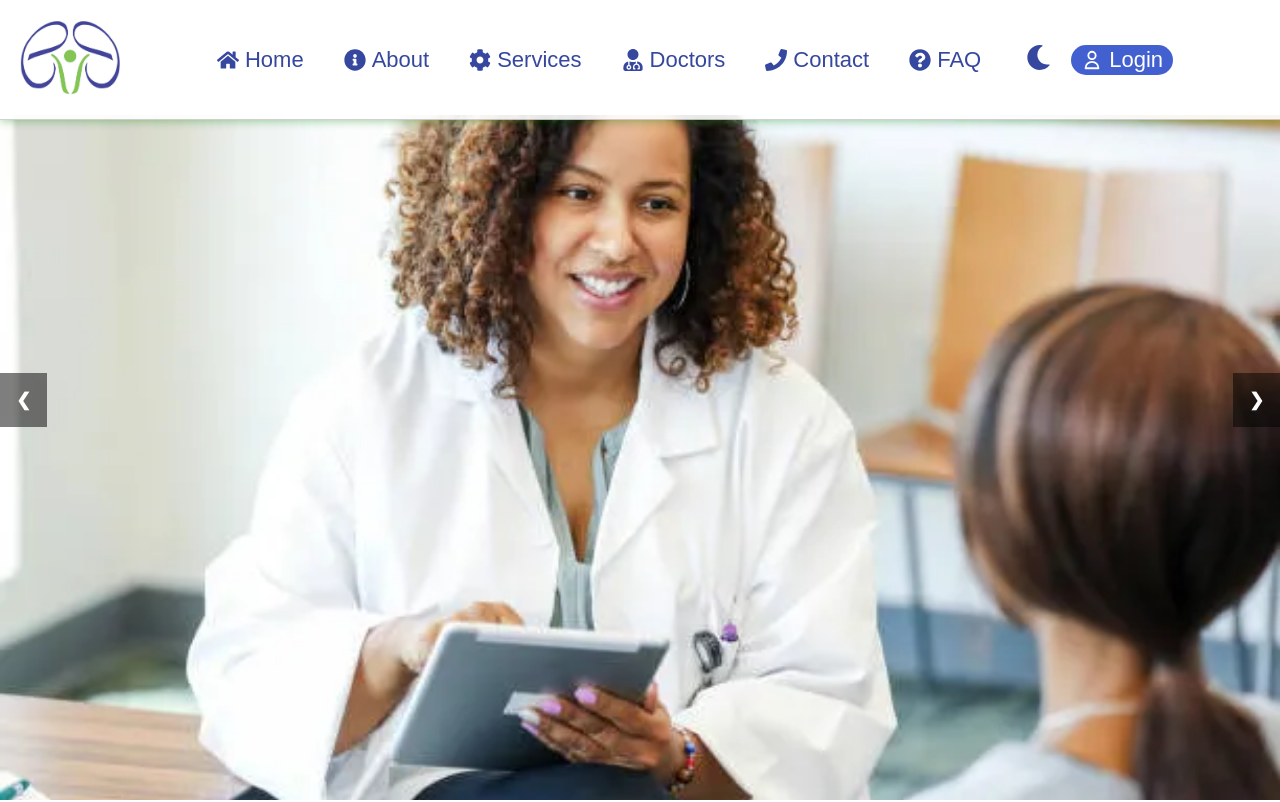
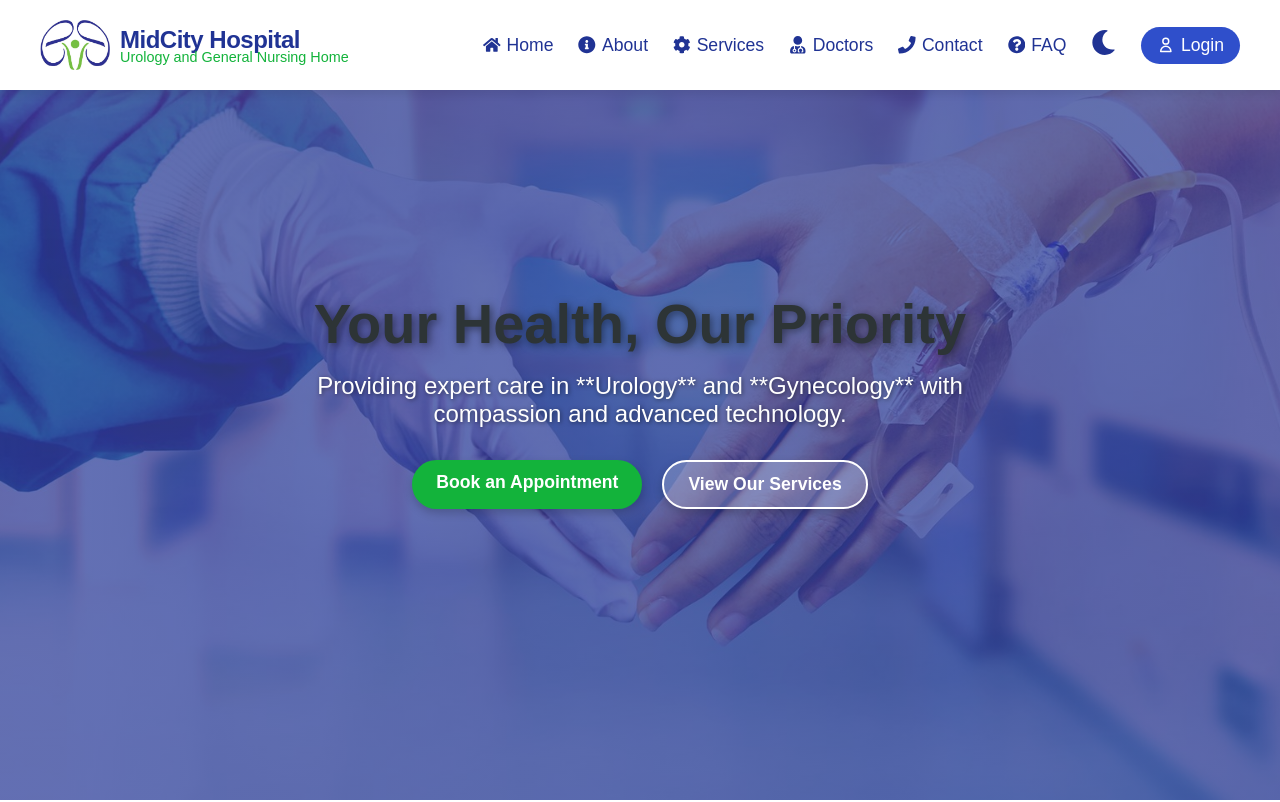
Before and after one commit to samarsajad/Hospital_Management_Website, a React (Create React App) app in the folder client/: page / in a window 1280 px wide. Shown: the top 802 px of the page. Built offline with nearby package versions, Linux system fonts and the light colour scheme.

Commit message:
version 1

```diff
--- a/client/src/components/Navbar.js
+++ b/client/src/components/Navbar.js
@@ -12,12 +12,14 @@ import {
   FaPhone,
   FaMoon,
   FaSun,
-  FaQuestionCircle
+  FaQuestionCircle,
+  FaBars
 } from 'react-icons/fa';
 import { HiOutlineUser } from "react-icons/hi";
 
 export default function Navbar() {
   const [darkMode, setDarkMode] = useState(false);
+  const [isMobileMenuOpen, setIsMobileMenuOpen] = useState(false);
   const { isAuthenticated, logout } = useContext(AuthContext);
 
   useEffect(() => {
@@ -28,27 +30,40 @@ export default function Navbar() {
     setDarkMode((prev) => !prev);
   };
 
+  const toggleMobileMenu = () => {
+    setIsMobileMenuOpen((prev) => !prev);
+  };
+
   return (
-    <header className="header_container nav-h">
+    <header className="header_container">
       <div className="logo-container">
-        <img
-          src={darkMode ? logoDark : logoLight}
-          alt="Company Logo"
-          className="logo-img"
-        />
+        <Link to="/#home" className="logo-link">
+          <img
+            src={darkMode ? logoDark : logoLight}
+            alt="MidCity Hospital Logo"
+            className="logo-img"
+          />
+          <div className="logo-text">
+            <span className="company-name">MidCity Hospital</span>
+            <span className="tagline">Urology and General Nursing Home</span>
+          </div>
+        </Link>
       </div>
 
-      <nav className="nav_menu">
+      <button className="navbar__toggle" onClick={toggleMobileMenu} aria-label="Toggle navigation menu">
+        <FaBars />
+      </button>
+
+      <nav className={`nav_menu ${isMobileMenuOpen ? 'active' : ''}`}>
         <ul className="nav_link">
-          <li><Link to="/#home"><FaHome /> <span>Home</span></Link></li>
-          <li><Link to="/#about"><FaInfoCircle /> <span>About</span></Link></li>
-          <li><Link to="/#services"><FaCog /> <span>Services</span></Link></li>
-          <li><Link to="/#doctors"><FaUserMd /> <span>Doctors</span></Link></li>
-          <li><Link to="/#contact"><FaPhone /> <span>Contact</span></Link></li>
-          <li><Link to="/#faq"><FaQuestionCircle /> <span>FAQ</span></Link></li>
+          <li><Link to="/#home" onClick={toggleMobileMenu}><FaHome /> <span>Home</span></Link></li>
+          <li><Link to="/#about" onClick={toggleMobileMenu}><FaInfoCircle /> <span>About</span></Link></li>
+          <li><Link to="/#services" onClick={toggleMobileMenu}><FaCog /> <span>Services</span></Link></li>
+          <li><Link to="/#doctors" onClick={toggleMobileMenu}><FaUserMd /> <span>Doctors</span></Link></li>
+          <li><Link to="/#contact" onClick={toggleMobileMenu}><FaPhone /> <span>Contact</span></Link></li>
+          <li><Link to="/#faq" onClick={toggleMobileMenu}><FaQuestionCircle /> <span>FAQ</span></Link></li>
 
-
-          <li>
+          <li className="dark-mode-toggle-list-item">
             <button
               className="dark-toggle-btn"
               onClick={toggleDarkMode}
@@ -59,11 +74,11 @@ export default function Navbar() {
           </li>
           <li>
             {isAuthenticated ? (
-              <button className="nav-auth-btn" onClick={logout}>
+              <button className="nav-auth-btn" onClick={() => { logout(); toggleMobileMenu(); }}>
                 <HiOutlineUser />Logout
               </button>
             ) : (
-              <Link to="/login" className="nav-auth-btn">
+              <Link to="/login" className="nav-auth-btn" onClick={toggleMobileMenu}>
                 <HiOutlineUser />Login
               </Link>
             )}
--- a/client/src/components/Slider.js
+++ b/client/src/components/Slider.js
@@ -1,45 +1,23 @@
-import React, { useState, useEffect } from 'react';
+import React from 'react';
 import styles from './slider.module.css';
-import pic1 from '../assets/pic5.webp';
-import pic2 from '../assets/pic.webp';
-import pic3 from '../assets/pic5.webp';
-import pic4 from '../assets/pic.webp';
-
-const images = [pic1, pic2, pic3, pic4];
+import { Link } from 'react-router-dom';
 
 function Slider() {
-  const [currentIndex, setCurrentIndex] = useState(0);
-
-  const changeSlide = (direction) => {
-    const newIndex = (currentIndex + direction + images.length) % images.length;
-    setCurrentIndex(newIndex);
-  };
-
-  useEffect(() => {
-    const interval = setInterval(() => {
-      setCurrentIndex((prevIndex) => (prevIndex + 1) % images.length);
-    }, 3000);
-
-    return () => clearInterval(interval);
-  }, []);
-
   return (
-    <div className={styles.heroHeader}>
-      <div className={styles.slider}>
-        <div className={styles.slides}>
-          <img
-            src={images[currentIndex]}
-            alt={`Slide ${currentIndex + 1}`}
-            className={styles.slide}
-            loading="lazy"
-          />
+    <div className={styles.heroSection} id="home">
+      <div className={styles.heroContent}>
+        <h1 className={styles.heroTitle}>Your Health, Our Priority</h1>
+        <p className={styles.heroSubtitle}>
+          Providing expert care in **Urology** and **Gynecology** with compassion and advanced technology.
+        </p>
+        <div className={styles.ctaButtons}>
+          <Link to="/contact" className={`${styles.ctaButton} ${styles.primary}`}>
+            Book an Appointment
+          </Link>
+          <Link to="/#services" className={`${styles.ctaButton} ${styles.secondary}`}>
+            View Our Services
+          </Link>
         </div>
-        <button className={`${styles.button} ${styles.prev}`} onClick={() => changeSlide(-1)}>
-          &#10094;
-        </button>
-        <button className={`${styles.button} ${styles.next}`} onClick={() => changeSlide(1)}>
-          &#10095;
-        </button>
       </div>
     </div>
   );
--- a/client/src/components/slider.module.css
+++ b/client/src/components/slider.module.css
@@ -98,3 +98,107 @@
   color: #f7f7f7 !important;
   text-shadow: 0 2px 10px #000;
 }
+/* New Hero Section Styles */
+.heroSection {
+  height: 100vh;
+  width: 100%;
+  display: flex;
+  align-items: center;
+  justify-content: center;
+  text-align: center;
+  color: white;
+  background: linear-gradient(rgba(32, 51, 148, 0.7), rgba(32, 51, 148, 0.7)), url('../assets/hero-bg.webp') center/cover no-repeat fixed;
+  position: relative;
+  overflow: hidden;
+  font-family: 'Poppins', sans-serif;
+}
+
+.heroContent {
+  z-index: 10;
+  max-width: 800px;
+  padding: 20px;
+}
+
+.heroTitle {
+  font-size: 3.5rem;
+  font-weight: 700;
+  margin-bottom: 1rem;
+  text-shadow: 2px 2px 8px rgba(0, 0, 0, 0.5);
+}
+
+.heroSubtitle {
+  font-size: 1.5rem;
+  font-weight: 300;
+  margin-bottom: 2rem;
+  text-shadow: 1px 1px 4px rgba(0, 0, 0, 0.5);
+}
+
+.ctaButtons {
+  display: flex;
+  justify-content: center;
+  gap: 20px;
+  flex-wrap: wrap;
+}
+
+.ctaButton {
+  padding: 12px 24px;
+  border-radius: 50px;
+  font-size: 1.1rem;
+  font-weight: 600;
+  text-decoration: none;
+  transition: transform 0.3s ease, box-shadow 0.3s ease, background-color 0.3s ease;
+  box-shadow: 0 4px 10px rgba(0, 0, 0, 0.2);
+}
+
+.ctaButton:hover {
+  transform: translateY(-3px);
+  box-shadow: 0 6px 15px rgba(0, 0, 0, 0.3);
+}
+
+.primary {
+  background-color: #13b33b;
+  color: white;
+}
+
+.primary:hover {
+  background-color: #0e902e;
+}
+
+.secondary {
+  background-color: rgba(255, 255, 255, 0.2);
+  color: white;
+  border: 2px solid white;
+}
+
+.secondary:hover {
+  background-color: rgba(255, 255, 255, 0.4);
+}
+
+/* Dark Mode Overrides for Hero Section */
+.dark-mode .heroSection {
+  background: linear-gradient(rgba(24, 26, 27, 0.7), rgba(24, 26, 27, 0.7)), url('../assets/hero-bg.webp') center/cover no-repeat fixed;
+}
+
+.dark-mode .heroTitle,
+.dark-mode .heroSubtitle {
+  color: #f7f7f7;
+  text-shadow: 0 2px 10px #000;
+}
+
+.dark-mode .primary {
+  background-color: #44e66d;
+}
+
+.dark-mode .primary:hover {
+  background-color: #13b33b;
+}
+
+.dark-mode .secondary {
+  background-color: rgba(255, 215, 0, 0.2);
+  color: #F2F7A1;
+  border: 2px solid #F2F7A1;
+}
+
+.dark-mode .secondary:hover {
+  background-color: rgba(255, 215, 0, 0.4);
+}
--- a/client/src/components/styles.css
+++ b/client/src/components/styles.css
@@ -1,131 +1,8 @@
 body {
-  font-family: Arial, sans-serif;
+  font-family: 'Poppins', sans-serif;
   margin: 0;
   padding: 0;
   scroll-behavior: smooth;
-}
-
-.header_container {
-  display: flex;
-  width: 100vw;
-  flex-direction: row;
-  align-items: center;
-  justify-content: space-between;
-
-  height: 80px;
-  width: 100%;
-
-  min-height: 80px;      /* Changed from height: 100px */
-
-  padding: 10px 20px;
-  background-color: #ffffff;
-  opacity: 0.9;
-  border-radius: 0px;
-  box-shadow: 0 0 10px rgba(0, 128, 0, 0.5);
-  position: fixed;
-  top: 0;
-  height: 120px;
-  z-index: 1000;
-}
-
-.img {
-  flex: 1;
-}
-
-#rd-logo {
-  width: 100px;
-  height: 100px;
-  margin-left: 10px;
-  margin-top: 10px;
-}
-
-.nav_menu {
-  flex: 1;
-  display: flex;
-  justify-content: center;
-  align-items: center;
-  gap: 20px;
-}
-
-.nav_link {
-  list-style-type: none;
-  display: flex;
-  gap: 20px;
-  margin: 0;
-  padding: 0;
-  color: #203394;;
-}
-
-.nav_link li {
-  display: inline;
-  color: #203394;
-}
-
-.nav_link a {
-  text-decoration: none;
-  color: #203394;
-  font-size: 22px;
-  padding: 2px 10px;
-  display: flex;
-  align-items: center;
-  gap: 5px;
-  transition: color 0.3s ease;
-}
-
-.nav_link a:hover {
-  color: #13b33b;
-  text-decoration: none;
-}
-
-.toggle-wrapper {
-  display: flex;
-  align-items: center;
-  justify-content: flex-end;
-  min-width: 60px;
-}
-
-.navbar__toggle {
-  display: none;
-  font-size: 28px;
-  cursor: pointer;
-}
-
-@media (max-width: 768px) {
-  .nav_menu {
-    position: fixed;
-    top: 100px;
-    left: 0;
-    right: 0;
-    background: white;
-    flex-direction: column;
-    align-items: center;
-    max-height: 0;
-    overflow: hidden;
-    transition: max-height 0.3s ease;
-    border-radius: 0 0 20px 20px;
-    box-shadow: 0 4px 8px rgba(0, 128, 0, 0.3);
-    z-index: 999;
-  }
-
-  .nav_menu.active {
-    max-height: 300px;
-  }
-
-  .nav_link {
-    flex-direction: column;
-    gap: 15px;
-    padding: 15px 0;
-    color: #203394;
-  }
-
-  .navbar__toggle {
-    display: block;
-  }
-}
-
-body {
-  background-color: white;
-  color: #203394;
   transition: background-color 0.3s ease, color 0.3s ease;
 }
 
@@ -135,79 +12,133 @@ body {
   padding: 0;
 }
 
-/* Header container */
 .header_container {
   display: flex;
   justify-content: space-between;
   align-items: center;
-  padding: 10px 20px;
-  background-color: var(--header-bg, #fff);
-  border-bottom: 1px solid #ccc;
+  padding: 10px 40px;
+  height: 90px; /* Reduced navbar height */
+  background-color: #ffffff;
+  box-shadow: 0 4px 8px rgba(0, 0, 0, 0.08);
+  position: fixed;
+  top: 0;
+  width: 100%;
+  z-index: 1000;
+  transition: background-color 0.3s ease, padding 0.3s ease;
 }
 
-/* Logo */
 .logo-container {
-  flex-shrink: 0;
-}
-.logo-img {
-  width: 100px;
-  height: 100px;
-  object-fit: contain;
+  display: flex;
+  align-items: center;
 }
 
-/* Navigation */
+.logo-link {
+  display: flex;
+  align-items: center;
+  text-decoration: none;
+  color: inherit;
+  gap: 10px;
+}
+
+.logo-img {
+  width: 70px; /* Adjusted logo size */
+  height: 70px;
+  object-fit: contain;
+  transition: transform 0.3s ease;
+}
+
+.logo-img:hover {
+  transform: scale(1.1);
+}
+
+.logo-text {
+  display: flex;
+  flex-direction: column;
+}
+
+.company-name {
+  font-size: 1.5rem;
+  font-weight: 700;
+  color: #203394;
+  letter-spacing: -0.5px;
+}
+
+.tagline {
+  font-size: 0.9rem;
+  font-weight: 400;
+  color: #13b33b;
+  margin-top: -5px;
+}
+
 .nav_menu {
   flex-grow: 1;
-  text-align: right;
+  display: flex;
+  justify-content: flex-end;
 }
+
 .nav-auth-btn {
   display: flex;
   align-items: center;
   gap: 6px;
   background-color: #2f4fcb;
   color: white !important;
-  padding: 6px 14px;
+  padding: 8px 16px; /* Adjusted padding */
   border: none;
-  border-radius: 20px;
+  border-radius: 25px; /* More rounded */
   cursor: pointer;
-  font-size: 18px;
+  font-size: 16px;
+  font-weight: 600;
   text-decoration: none;
   transition: all 0.3s ease;
 }
 
 .nav-auth-btn:hover {
-  background-color: green;
-  transform: translateY(-1px);
+  background-color: #13b33b;
+  transform: translateY(-2px);
+  box-shadow: 0 4px 8px rgba(0, 0, 0, 0.2);
 }
 
 .nav_link {
   list-style: none;
   display: flex;
-  gap: 20px;
+  gap: 25px; /* Adjusted spacing */
   align-items: center;
-  justify-content: flex-end;
+  margin: 0;
+  padding: 0;
 }
 .nav_link li a {
   text-decoration: none;
   color: #203394;
   font-weight: 500;
+  font-size: 1.1rem; /* Slightly larger font */
   display: flex;
   align-items: center;
   gap: 6px;
+  transition: color 0.3s ease, transform 0.3s ease;
 }
 .nav_link li a:hover {
-  color: green;
+  color: #13b33b;
+  transform: translateY(-2px);
 }
 
 /* Dark mode overrides */
 .dark-mode {
   background-color: #181a1b !important;
   color: #e0e0e0 !important;
+  font-family: 'Inter', sans-serif;
 }
 
 .dark-mode .header_container {
   background-color: #23272f !important;
-  box-shadow: 0 0 10px rgba(0, 255, 128, 0.2);
+  box-shadow: 0 4px 8px rgba(0, 0, 0, 0.4);
+}
+
+.dark-mode .company-name {
+  color: #e0e0e0;
+}
+
+.dark-mode .tagline {
+  color: #44e66d;
 }
 
 .dark-mode .nav_link a {
@@ -215,7 +146,7 @@ body {
 }
 
 .dark-mode .nav_link li a:hover {
-  color: #13b33b !important;
+  color: #44e66d !important;
 }
 
 body.dark-mode .nav-auth-btn {
@@ -226,66 +157,6 @@ body.dark-mode .nav-auth-btn {
 body.dark-mode .nav-auth-btn:hover {
   background-color: #2f4fcb;
   color: #e0e0e0 !important;
-
-}
-/* Dark mode form inputs */
-body.dark-mode input,
-body.dark-mode textarea,
-body.dark-mode select {
-  background-color: #2a2d33 !important;
-  color: #ffffff !important;
-  border: 1px solid #555 !important;
-}
-
-body.dark-mode input::placeholder,
-body.dark-mode textarea::placeholder {
-  color: #bbbbbb !important;
-}
-body.dark-mode .login-btn,
-body.dark-mode .register-btn {
-  background-color: #13b33b !important;
-  color: white !important;
-  border: none !important;
-}
-
-body.dark-mode .login-btn:hover,
-body.dark-mode .register-btn:hover {
-  background-color: #0f962f !important;
-}
-.dark-mode .img #rd-logo {
-  filter: brightness(0.8) contrast(1.2);
-}
-
-.dark-mode .dark-mode-toggle {
-  color: #FFD700 !important;
-}
-
-.dark-mode-toggle {
-  margin-left: 20px;
-  background: none;
-  border: none;
-  cursor: pointer;
-  font-size: 1.5rem;
-  color: #333;
-  transition: color 0.3s;
-  z-index: 999;
-  position: relative;
-  color: #FFD700;
-}
-
-/* Dark mode toggle */
-body.dark-mode {
-  background-color: #121212;
-  color: #e0e0e0;
-}
-
-/* Navbar dark styles */
-body.dark-mode .header_container {
-  background-color: #1e1e1e;
-}
-
-body.dark-mode .nav_link a {
-  color: #e0e0e0;
 }
 
 .dark-toggle-btn {
@@ -293,10 +164,78 @@ body.dark-mode .nav_link a {
   border: none;
   color: #203394;
   font-size: 25px;
-  padding-top: 2px;
-  margin-left: 15px;
+  cursor: pointer;
+  transition: color 0.3s ease;
+}
+
+body.dark-mode .dark-toggle-btn {
+  color: #FFD700;
+}
+
+.dark-toggle-btn:hover {
+  transform: rotate(30deg);
+}
+
+/* New Mobile Menu Styles */
+.navbar__toggle {
+  display: none;
+  font-size: 1.8rem;
+  background: none;
+  border: none;
+  color: #203394;
   cursor: pointer;
 }
-body.dark-mode .dark-toggle-btn{
-  color: #FFD700;
+
+.dark-mode .navbar__toggle {
+  color: #e0e0e0;
 }
+
+@media (max-width: 992px) {
+  .header_container {
+    padding: 10px 20px;
+  }
+
+  .nav_menu {
+    display: none;
+    flex-direction: column;
+    position: absolute;
+    top: 90px;
+    left: 0;
+    width: 100%;
+    background-color: #ffffff;
+    box-shadow: 0 4px 8px rgba(0, 0, 0, 0.1);
+    padding: 20px 0;
+    z-index: 990;
+    max-height: 0;
+    overflow: hidden;
+    transition: max-height 0.3s ease-in-out;
+  }
+
+  .nav_menu.active {
+    display: flex;
+    max-height: 500px; /* Arbitrary value, should be enough to show all links */
+  }
+
+  .nav_link {
+    flex-direction: column;
+    align-items: center;
+    gap: 15px;
+  }
+
+  .nav-auth-btn, .dark-toggle-btn {
+    width: 100%;
+    justify-content: center;
+  }
+
+  .navbar__toggle {
+    display: block;
+  }
+
+  .logo-text {
+    display: none;
+  }
+
+  .dark-mode .nav_menu {
+    background-color: #23272f;
+  }
+}
```
Also changed, not shown: client/src/assets/hero-bg.webp (added).
